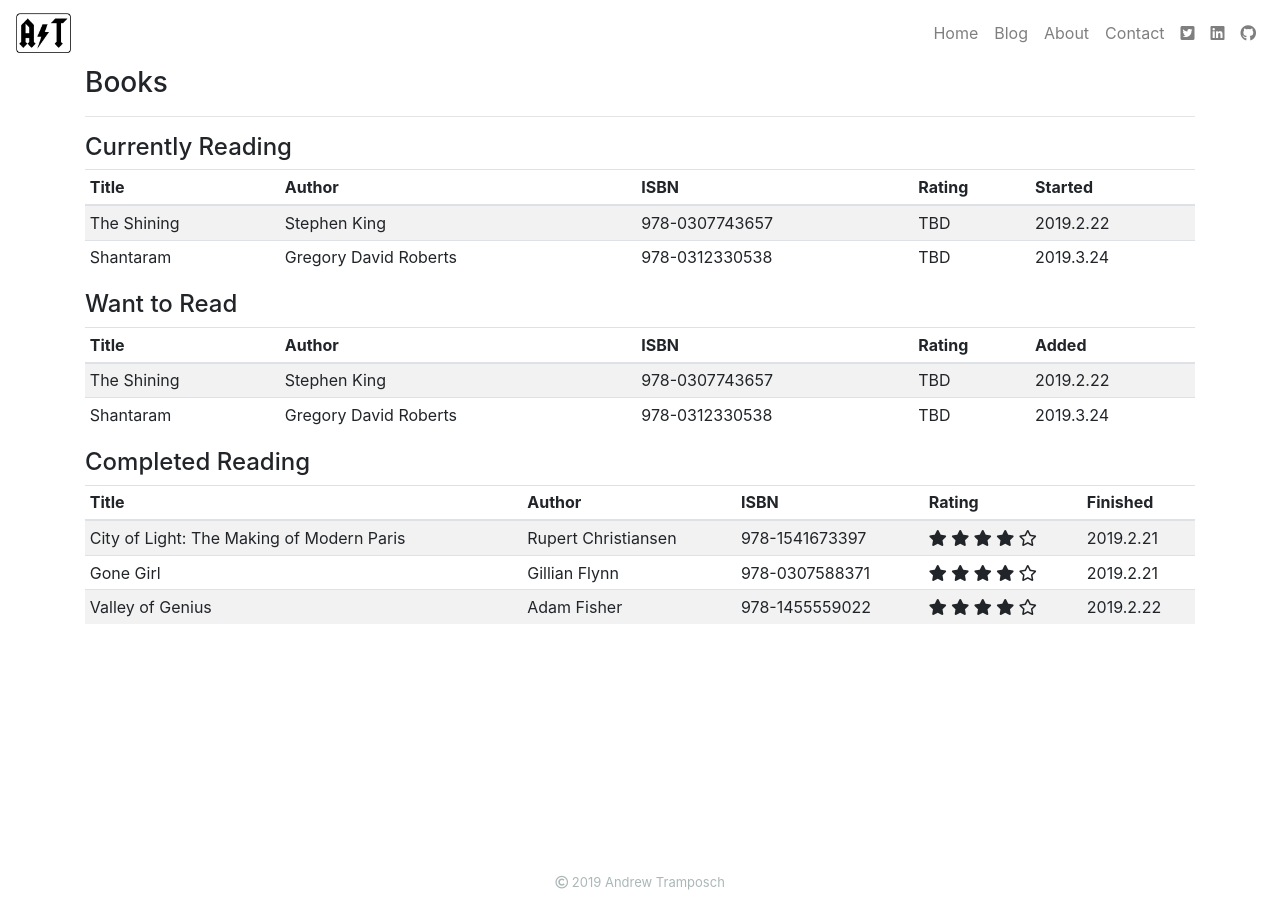
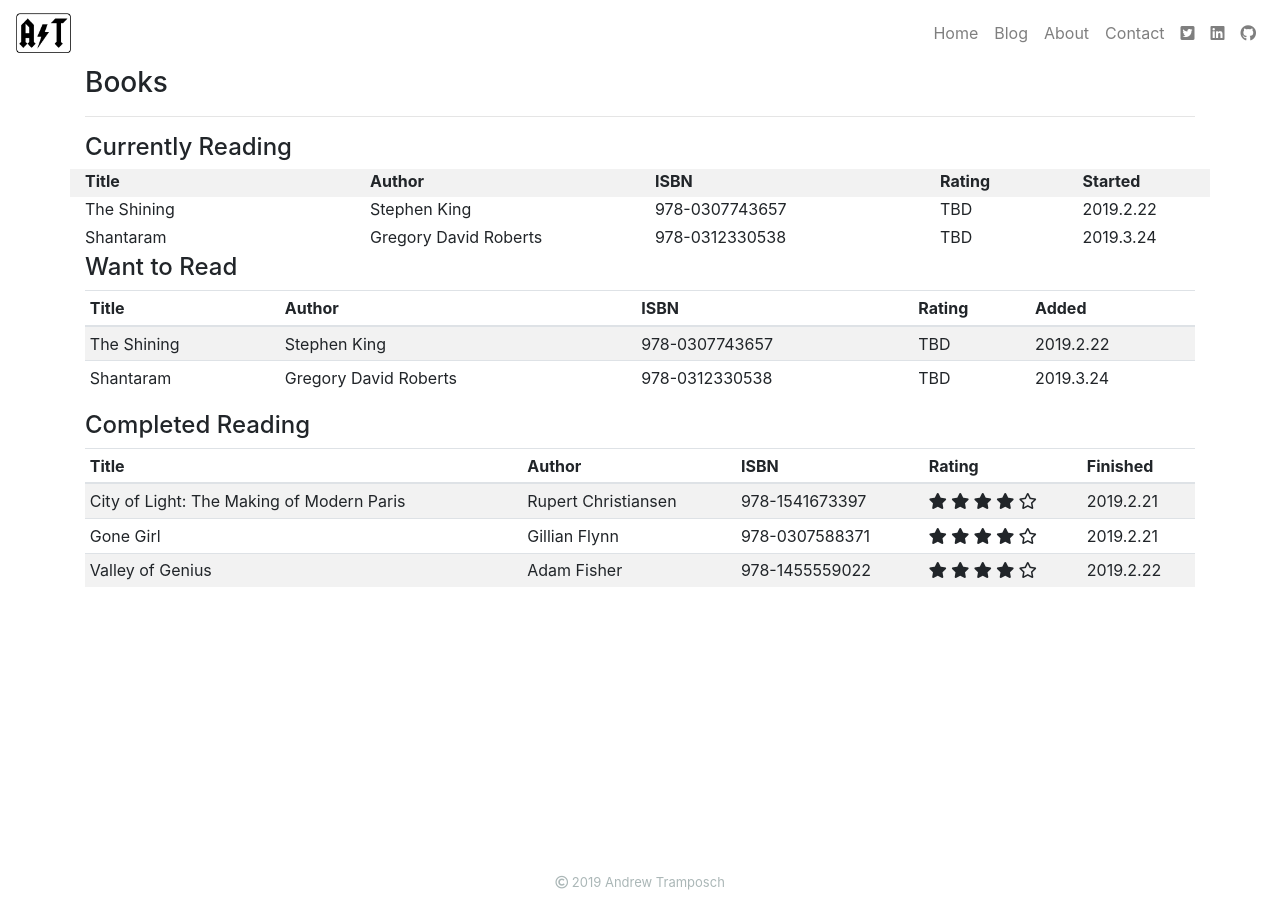
Before and after one commit to atramposch/website, a Jekyll site: the page built from about/books.html, in a window 1280 px wide. Built offline with Jekyll 4.4.1, drawn with Linux system fonts in a browser that asks for light colours.

Commit message:
modifying books tab from table to grid system

```diff
--- a/about/books.html
+++ b/about/books.html
@@ -6,34 +6,26 @@ title: Andrew Tramposch | Books
 <hr>
 
 <h4>Currently Reading</h4>
-<div class="table-responsive-sm">
-    <table class="table table-striped table-sm table-hover">
-        <thead>
-            <tr>
-                <th scope="col">Title</th>
-                <th scope="col">Author</th>
-                <th scope="col">ISBN</th>
-                <th scope="col">Rating</th>
-                <th scope="col">Started</th>
-            </tr>
-        </thead>
-        <tbody>
-            <tr>
-                <td scope="row">The Shining</td>
-                <td>Stephen King</td>
-                <td>978-0307743657</td>
-                <td>TBD</td>
-                <td>2019.2.22</td>
-            </tr>
-            <tr>
-                <td scope="row">Shantaram</td>
-                <td>Gregory David Roberts</td>
-                <td>978-0312330538</td>
-                <td>TBD</td>
-                <td>2019.3.24</td>
-            </tr>
-        </tbody>
-    </table>
+<div class="row">
+    <div class="col-md-3 font-weight-bold bg-books pb-1 d-none d-md-block">Title</div>
+    <div class="col-md-3 font-weight-bold bg-books pb-1 d-none d-md-block">Author</div>
+    <div class="col-md-3 font-weight-bold bg-books pb-1 d-none d-md-block">ISBN</div>
+    <div class="col-md font-weight-bold bg-books pb-1 d-none d-md-block">Rating</div>
+    <div class="col-md font-weight-bold bg-books pb-1 d-none d-md-block">Started</div>
+</div>
+<div class="row">
+    <div class="col-md-3 pb-1">The Shining</div>
+    <div class="col-md-3 pb-1">Stephen King</div>
+    <div class="col-md-3 pb-1">978-0307743657</div>
+    <div class="col-md pb-1">TBD</div>
+    <div class="col-md pb-1">2019.2.22</div>
+</div>
+<div class="row">
+    <div class="col-md-3 pb-1">Shantaram</div>
+    <div class="col-md-3 pb-1">Gregory David Roberts</div>
+    <div class="col-md-3 pb-1">978-0312330538</div>
+    <div class="col-md pb-1">TBD</div>
+    <div class="col-md pb-1">2019.3.24</div>
 </div>
 
 <h4>Want to Read</h4>
--- a/assets/css/main.css
+++ b/assets/css/main.css
@@ -40,3 +40,8 @@
 .container {
     padding-bottom: 3rem;
 }
+
+.bg-books {
+    background-color: rgba(0,0,0,0.05);
+    border-color: grey;
+}
```
